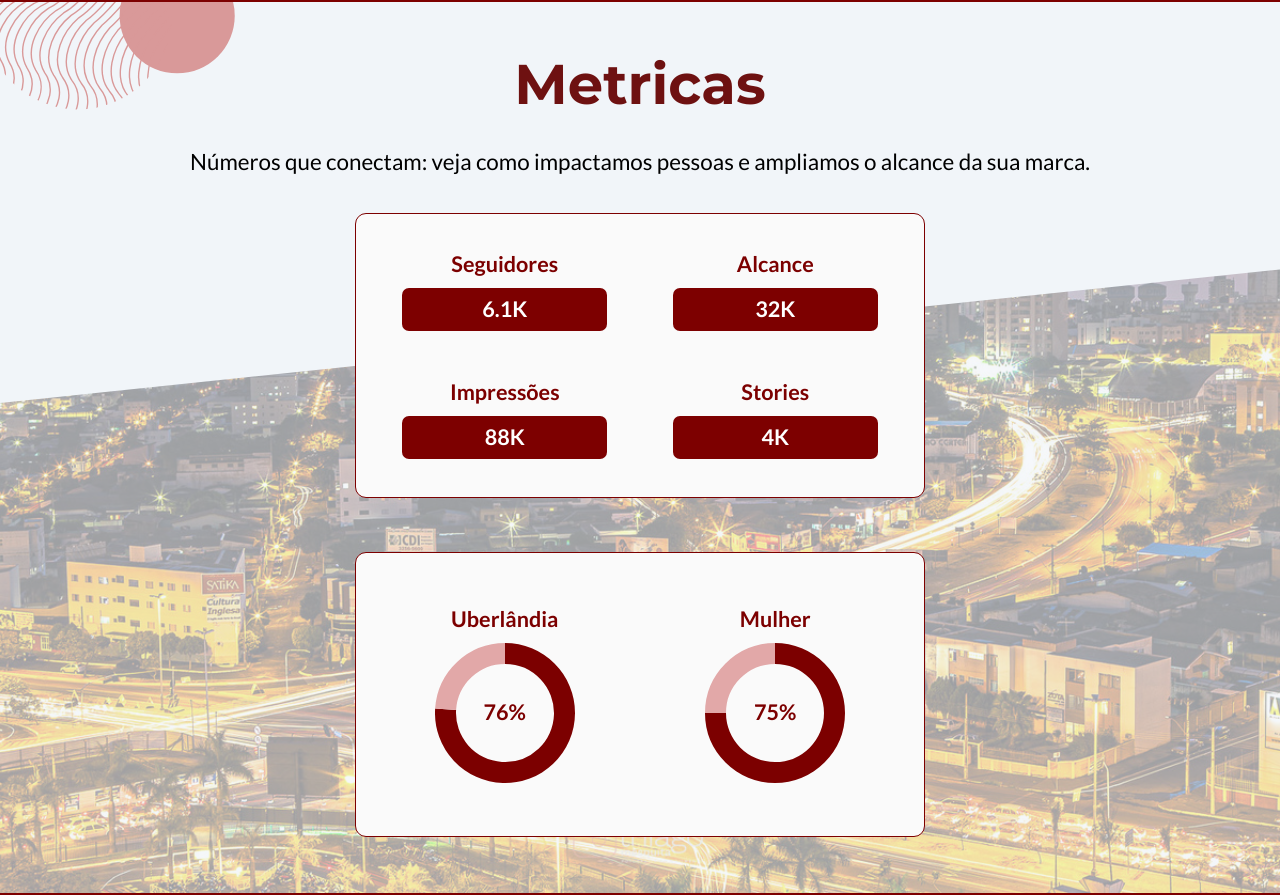
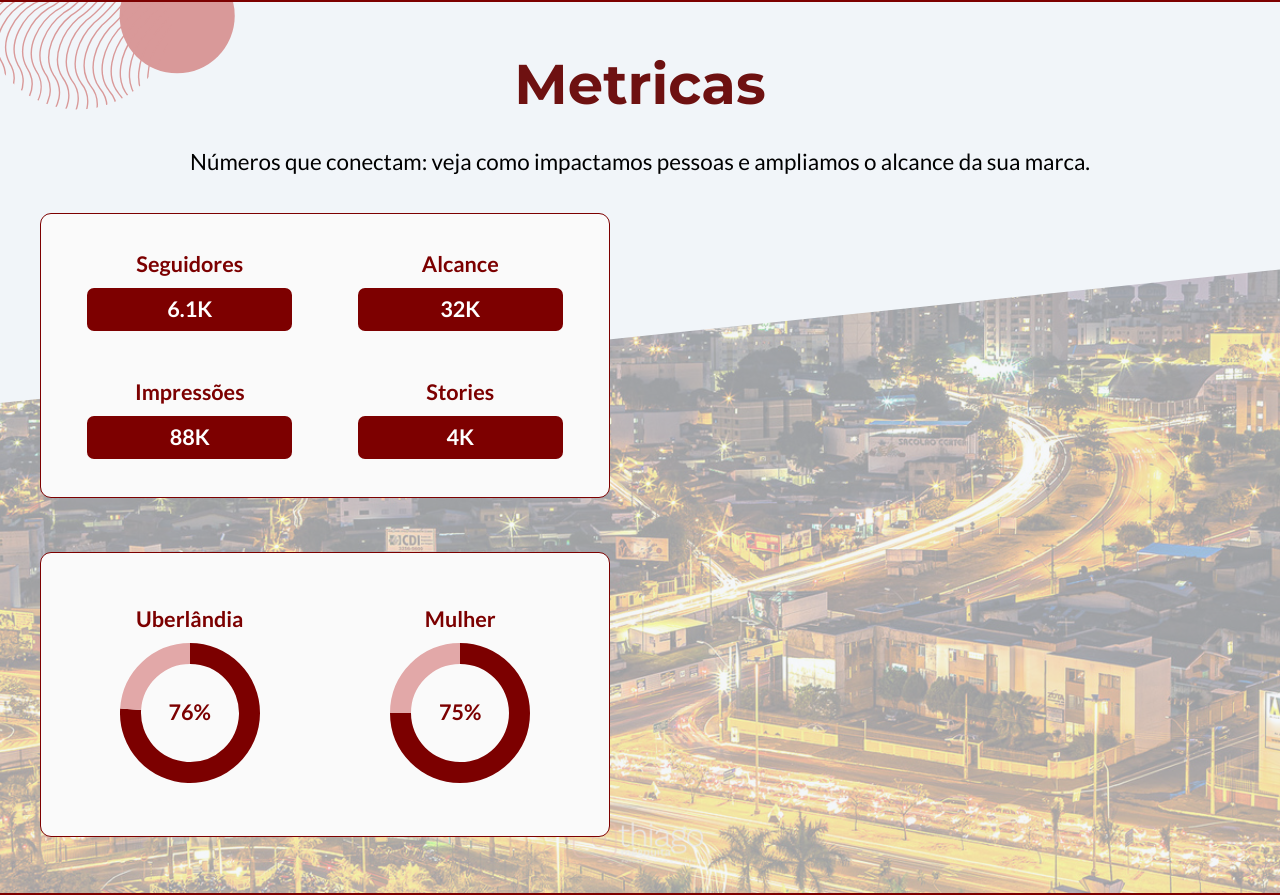
Before and after one commit to Augusto-debug/projetoVitrineUberlandia, a React (Vite) app: page / in a window 1280 px wide. Shown: the part 1701-2596 px from the top of the page. Built offline with nearby package versions, Linux system fonts and the light colour scheme; no server answers.

Commit message:
metricas ajustado

```diff
--- a/src/components/Metricas/SecaoMetricas.module.css
+++ b/src/components/Metricas/SecaoMetricas.module.css
@@ -46,7 +46,7 @@
     margin: 0 auto;
     display: flex;
     flex-direction: column;
-    align-items: center;
+    align-items: flex-start;
     gap: 20px;
 }
 
```
